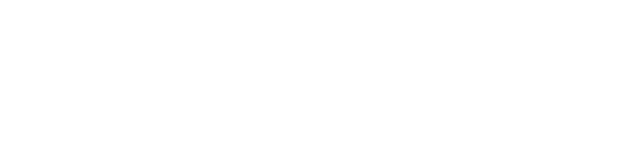
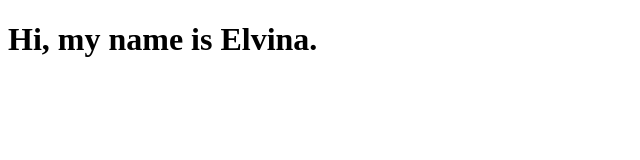
Before and after one commit to Elvina-Mnd/helloWorld, a plain HTML site: page index.html in a window 1280 px wide. Shown: the whole page, without its empty margins (0-640 px from the left). Drawn offline with Linux system fonts and the light colour scheme.

Commit message:
h1 option has been added in the body section

```diff
--- a/helloWorld.html
+++ b/index.html
@@ -6,6 +6,7 @@
     <title>Hello World !</title>
 </head>
 <body>
+    <h1> Hi, my name is Elvina.</h1>
 
 </body>
 </html>
```
